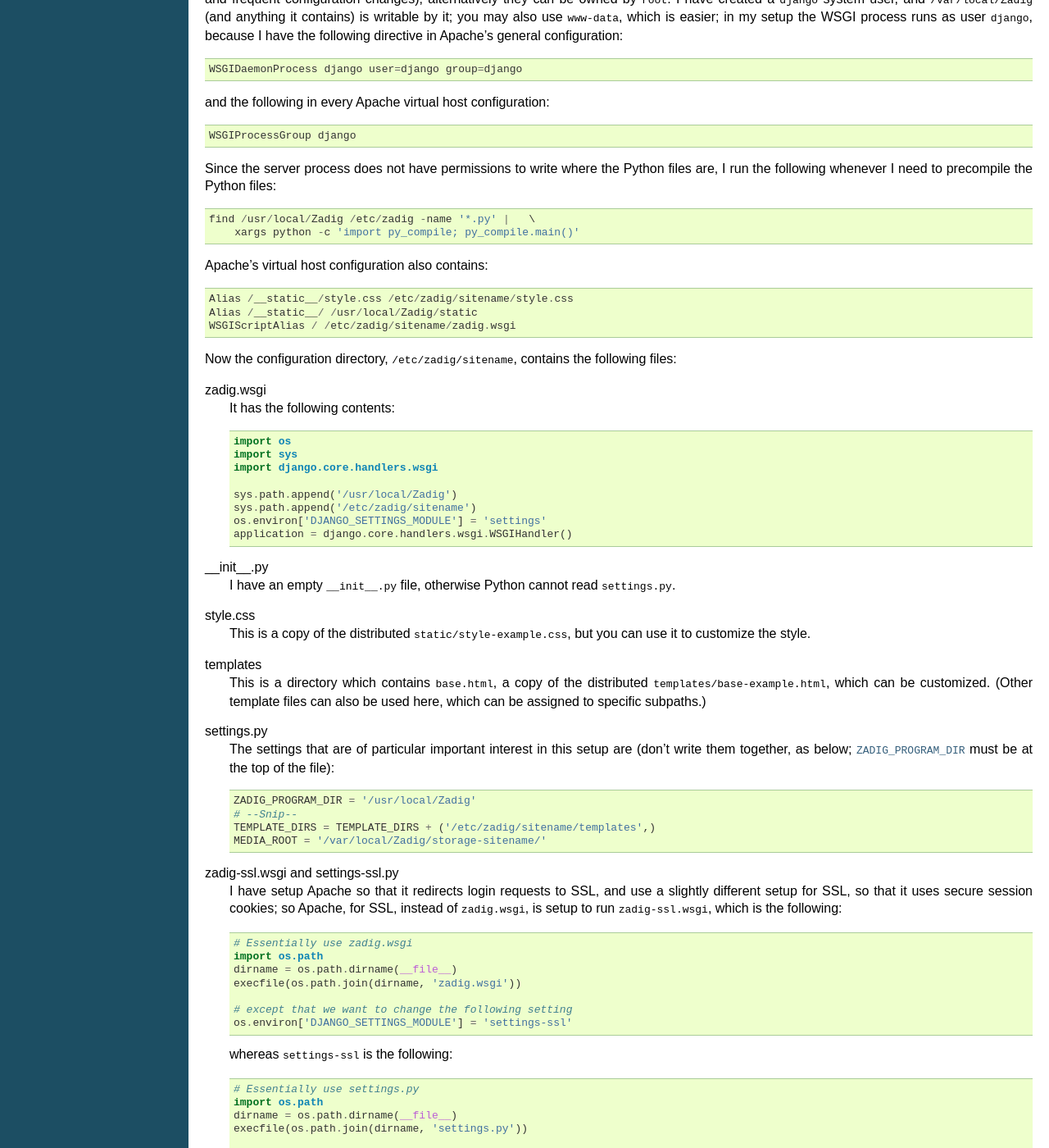
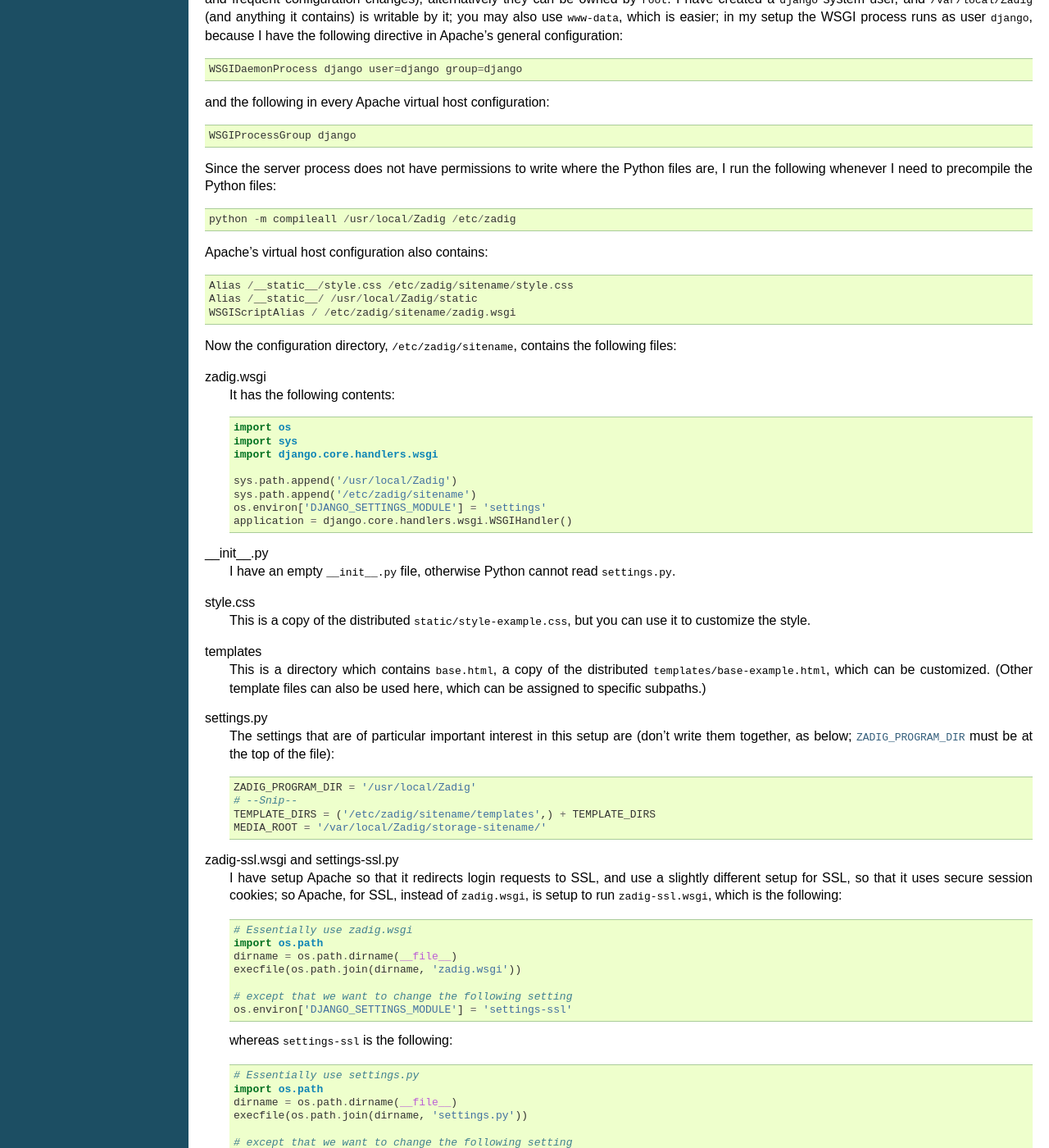
Before and after one commit to aptiko/zadig, a Sphinx documentation site: the page built from docs/administrators_guide.txt, in a window 1280 px wide and 1400 px high, scrolled down 1677 px. Shown: the whole window at 82% size. Built offline with Sphinx 7.4.7, drawn with Linux system fonts in a browser that asks for light colours.

Commit message:
Administrator guide fixes

```diff
--- a/docs/administrators_guide.txt
+++ b/docs/administrators_guide.txt
@@ -134,8 +134,7 @@ Since the server process does not have permissions to write where the
 Python files are, I run the following whenever I need to precompile
 the Python files::
 
-    find /usr/local/Zadig /etc/zadig -name '*.py' |   \
-        xargs python -c 'import py_compile; py_compile.main()'
+    python -m compileall /usr/local/Zadig /etc/zadig
 
 Apache's virtual host configuration also contains::
 
@@ -184,7 +183,7 @@ the following files:
 
       ZADIG_PROGRAM_DIR = '/usr/local/Zadig'
       # --Snip--
-      TEMPLATE_DIRS = TEMPLATE_DIRS + ('/etc/zadig/sitename/templates',)
+      TEMPLATE_DIRS = ('/etc/zadig/sitename/templates',) + TEMPLATE_DIRS
       MEDIA_ROOT = '/var/local/Zadig/storage-sitename/'
 
 .. describe:: zadig-ssl.wsgi and settings-ssl.py
```
